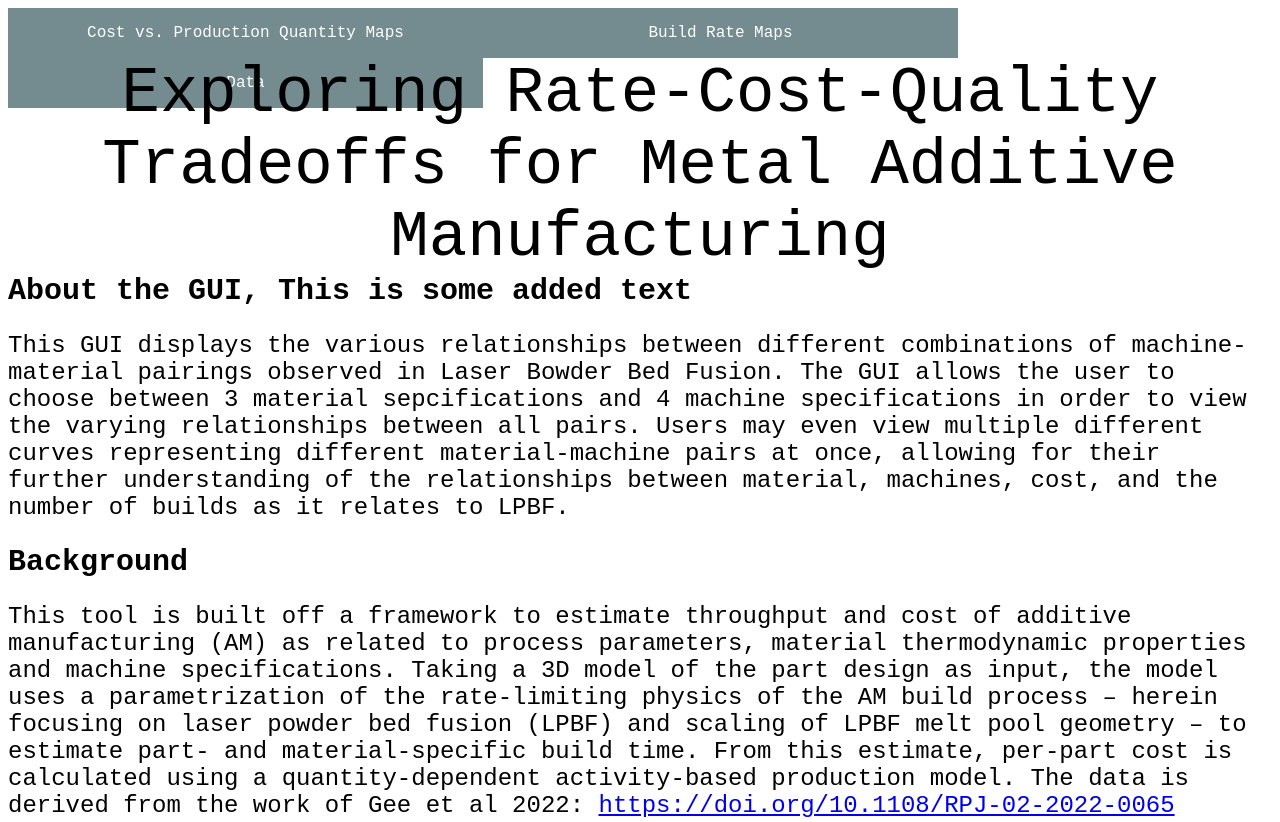
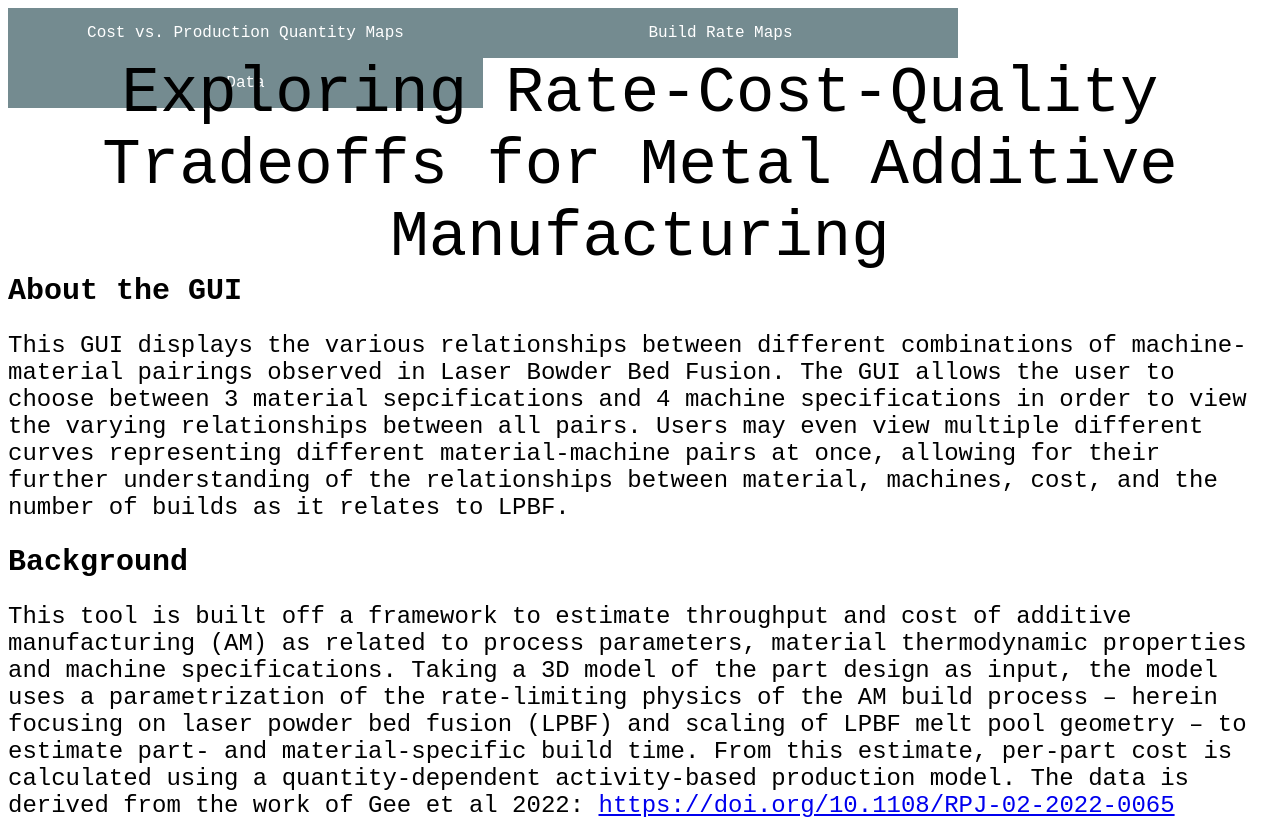
Before and after one commit to mattsmith009/mattsmith009.github.io, a website: page index.html in a window 1280 px wide. Shown: the top 822 px of the page. Drawn offline with Linux system fonts and the light colour scheme.

Commit message:
Fixing index.html

```diff
--- a/index.html
+++ b/index.html
@@ -21,7 +21,7 @@
     <header class="title"> Exploring Rate-Cost-Quality Tradeoffs for Metal Additive Manufacturing </header>
 
     <div class="GUIDescription">
-        <header class="GUIDescriptionHeader"> About the GUI, This is some added text </header>
+        <header class="GUIDescriptionHeader"> About the GUI </header>
         <p>
             This GUI displays the various relationships between different combinations of machine-material pairings observed in
             Laser Bowder Bed Fusion. The GUI allows the user to choose between 3 material sepcifications and 4 machine specifications
```
